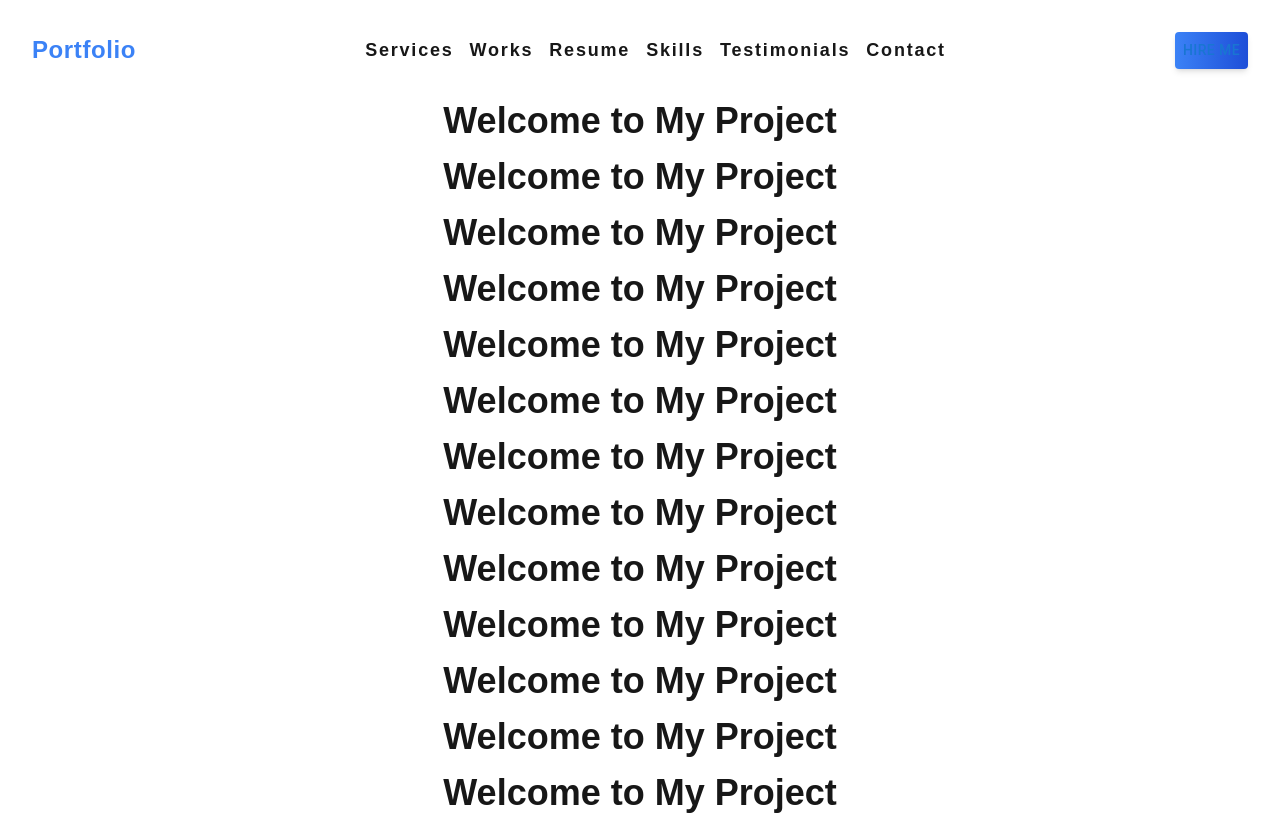
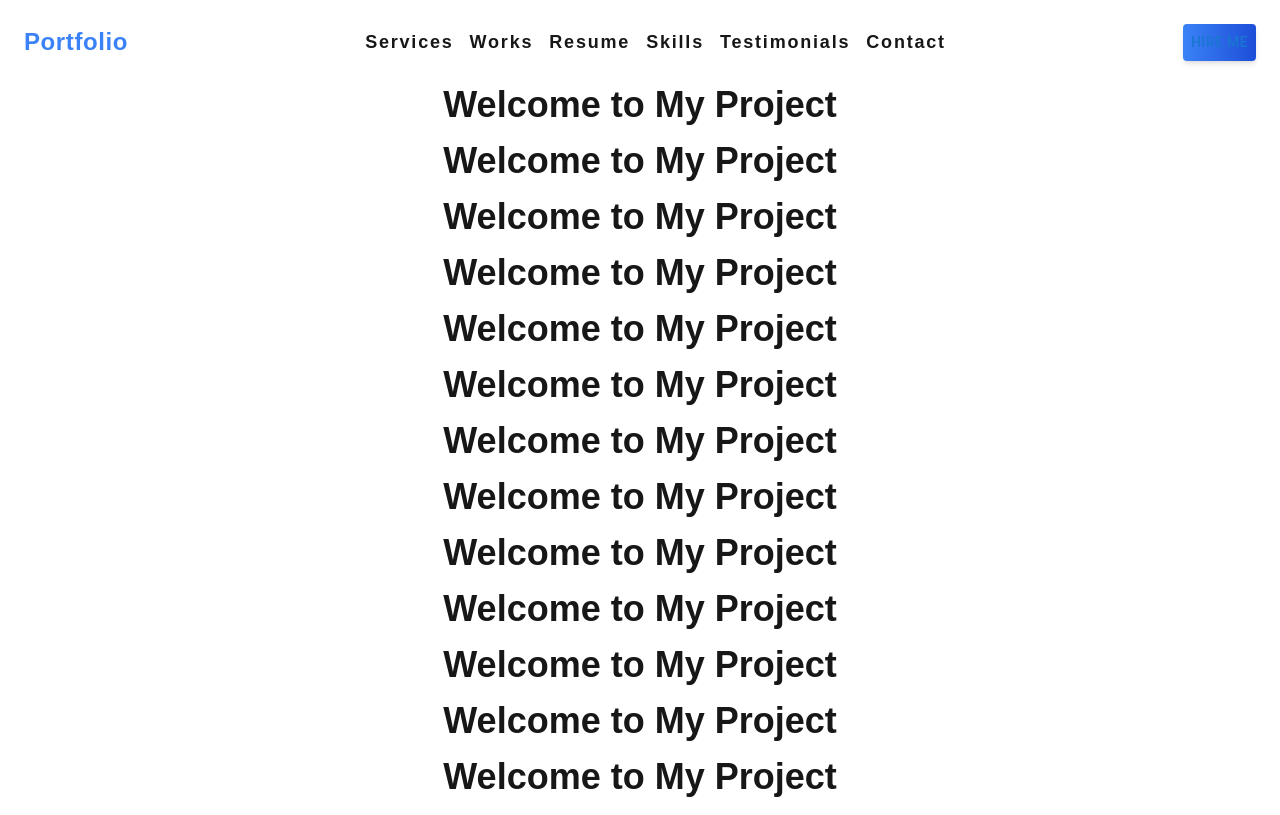
Before and after one commit to TahmidMuntaser/Personal_Portfolio_Web, a Next.js app in the folder myproject/: page /sample in a window 1280 px wide. Shown: the top 815 px of the page. Built offline with nearby package versions, Linux system fonts and the light colour scheme.

Commit message:
jump animation fixed

```diff
--- a/myproject/src/app/sample/components/ui/Navbar.jsx
+++ b/myproject/src/app/sample/components/ui/Navbar.jsx
@@ -21,9 +21,9 @@ const Navbar = () => {
 
   return (
     <nav
-      className={`flex items-center justify-between transition-all duration-300 p-8 ${
+      className={`flex items-center justify-between transition-all duration-300 p-6 ${
         scrolled
-          ? 'fixed top-0 left-0 right-0 p-6 bg-gray-800 shadow-md transform'
+          ? 'fixed top-0 left-0 right-0 p-6 bg-gray-800 shadow-md animate-jump'
           : 'relative p-6 bg-transparent'
       }`}
     >
```
